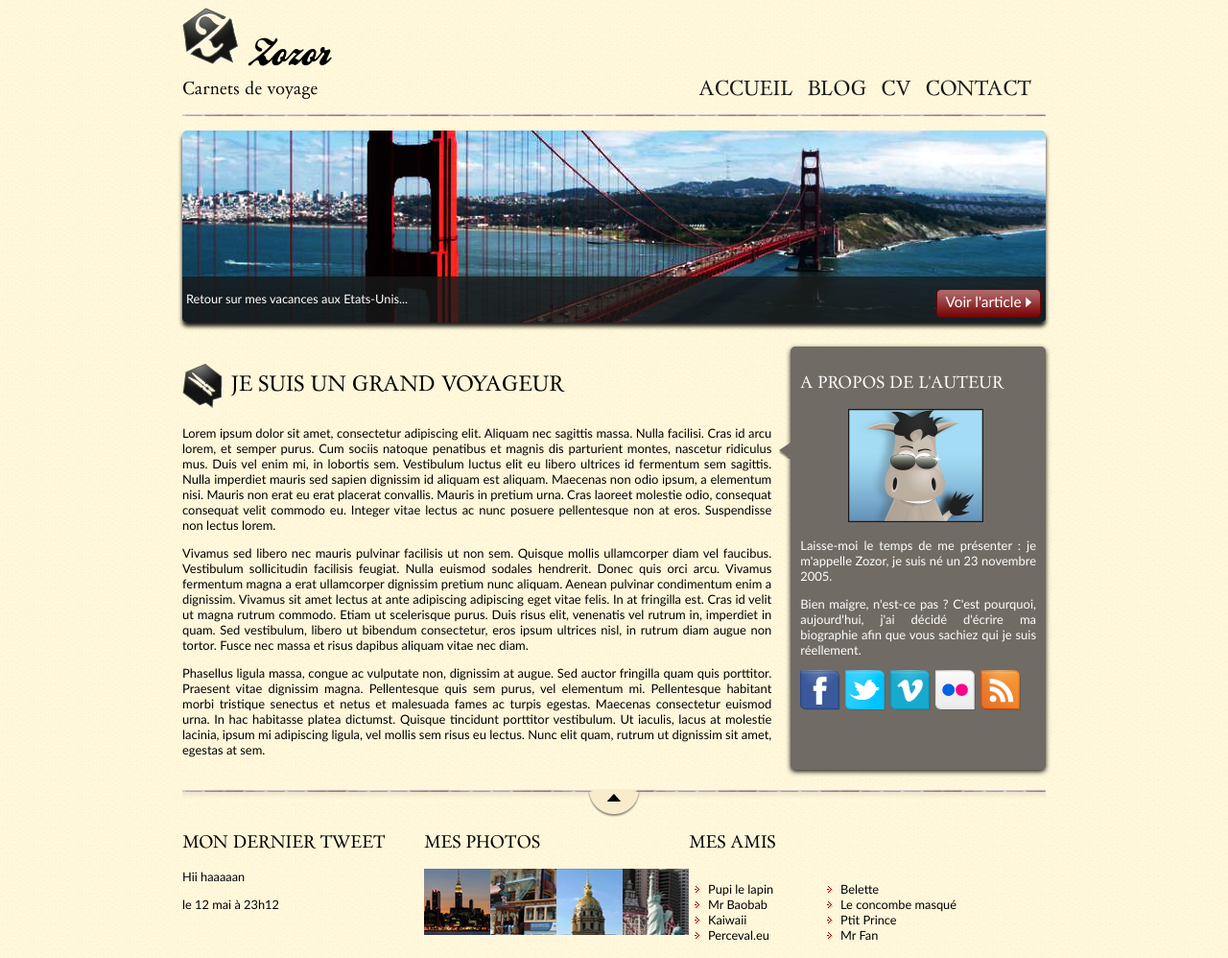
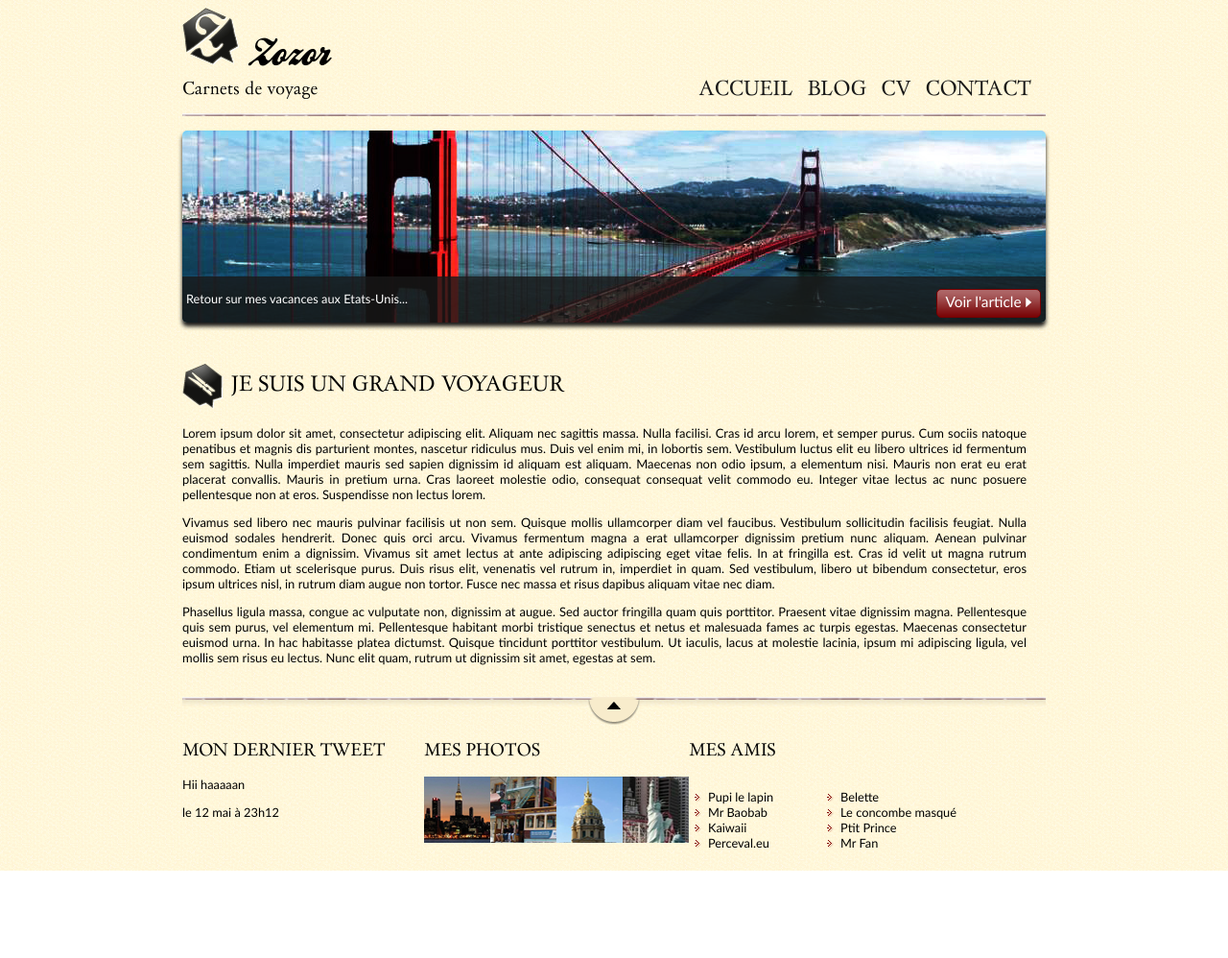
Before and after one commit to essailaurent/IGPDE2, a plain HTML site: page index.html in a window 1280 px wide. Shown: the top 998 px of the page at 96% size. After the commit the page ends 907 px from the top, so only its background shows below. Drawn offline with Linux system fonts and the light colour scheme.

Commit message:
Remove author section

```diff
--- a/index.html
+++ b/index.html
@@ -41,15 +41,6 @@
                     <p>Vivamus sed libero nec mauris pulvinar facilisis ut non sem. Quisque mollis ullamcorper diam vel faucibus. Vestibulum sollicitudin facilisis feugiat. Nulla euismod sodales hendrerit. Donec quis orci arcu. Vivamus fermentum magna a erat ullamcorper dignissim pretium nunc aliquam. Aenean pulvinar condimentum enim a dignissim. Vivamus sit amet lectus at ante adipiscing adipiscing eget vitae felis. In at fringilla est. Cras id velit ut magna rutrum commodo. Etiam ut scelerisque purus. Duis risus elit, venenatis vel rutrum in, imperdiet in quam. Sed vestibulum, libero ut bibendum consectetur, eros ipsum ultrices nisl, in rutrum diam augue non tortor. Fusce nec massa et risus dapibus aliquam vitae nec diam.</p>
                     <p>Phasellus ligula massa, congue ac vulputate non, dignissim at augue. Sed auctor fringilla quam quis porttitor. Praesent vitae dignissim magna. Pellentesque quis sem purus, vel elementum mi. Pellentesque habitant morbi tristique senectus et netus et malesuada fames ac turpis egestas. Maecenas consectetur euismod urna. In hac habitasse platea dictumst. Quisque tincidunt porttitor vestibulum. Ut iaculis, lacus at molestie lacinia, ipsum mi adipiscing ligula, vel mollis sem risus eu lectus. Nunc elit quam, rutrum ut dignissim sit amet, egestas at sem.</p>
                 </article>
-
-                <aside>
-                    <h3>A propos de l'auteur</h3>
-                    <img src="pictures/bulle.png" alt="" id="fleche_bulle" />
-                    <p id="photo_zozor"><img src="pictures/zozor_classe.png" alt="Photo de Zozor" /></p>
-                    <p>Laisse-moi le temps de me présenter : je m'appelle Zozor, je suis né un 23 novembre 2005.</p>
-                    <p>Bien maigre, n'est-ce pas ? C'est pourquoi, aujourd'hui, j'ai décidé d'écrire ma biographie afin que vous sachiez qui je suis réellement.</p>
-                    <p><img src="pictures/facebook.png" alt="Facebook" /><img src="pictures/twitter.png" alt="Twitter" /><img src="pictures/vimeo.png" alt="Vimeo" /><img src="pictures/flickr.png" alt="Flickr" /><img src="pictures/rss.png" alt="RSS" /></p>
-                </aside>
             </section>
 
             <footer>
```
